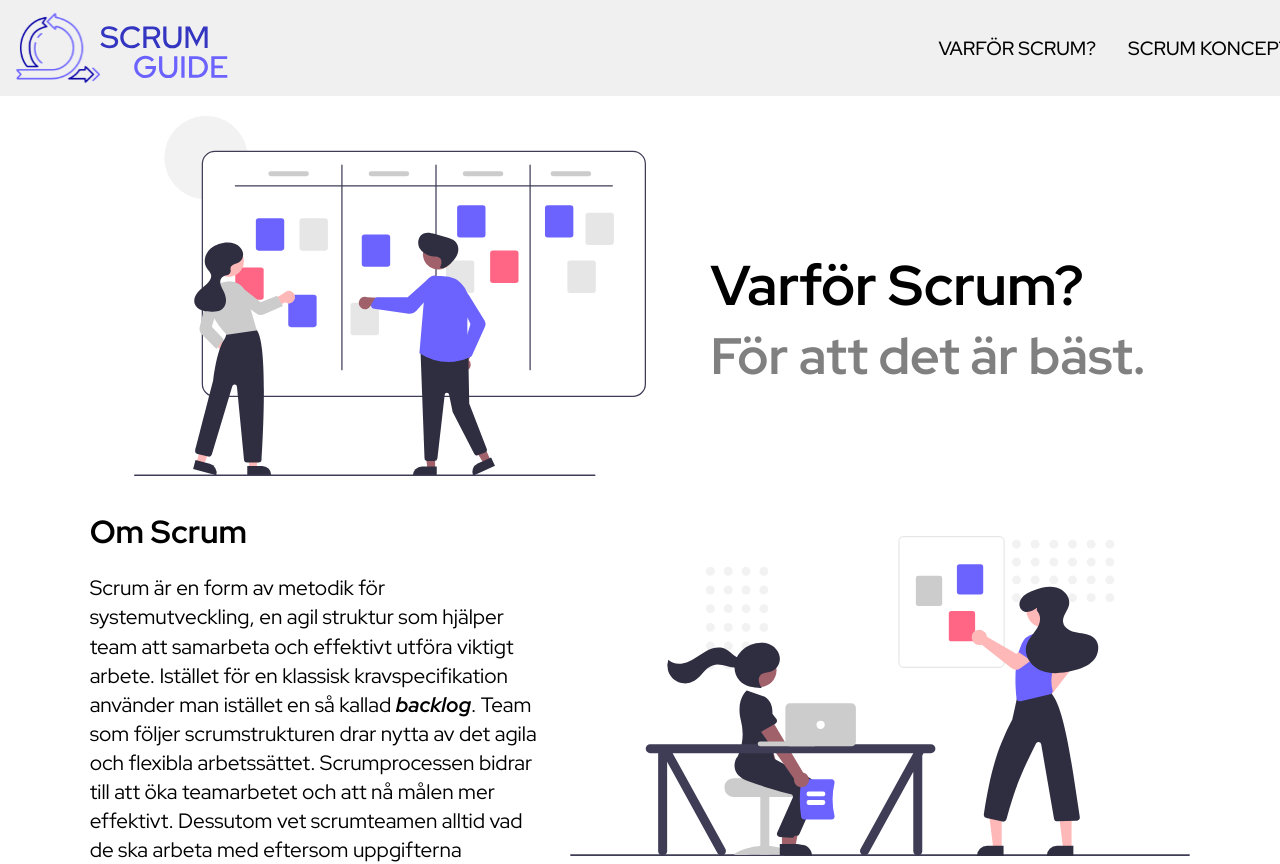
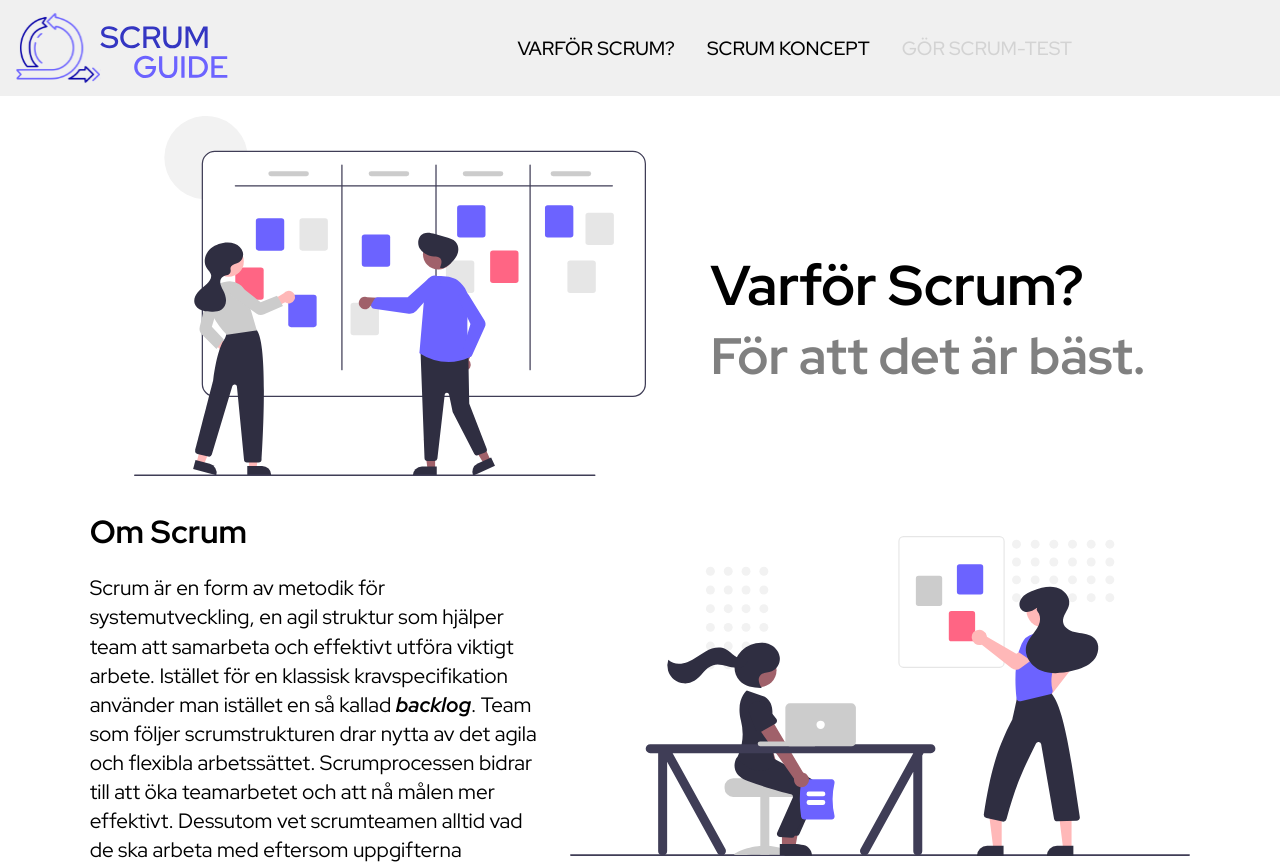
Before and after one commit to hannattaylor/Scrum-Project, a React (Create React App) app: page / in a window 1280 px wide. Shown: the top 864 px of the page. Built offline with nearby package versions, Linux system fonts and the light colour scheme.

Commit message:
#15 fixed header bug

```diff
--- a/src/Components/Header.jsx
+++ b/src/Components/Header.jsx
@@ -1,3 +1,4 @@
+import { useEffect } from "react";
 import { useState } from "react";
 import { Link } from "react-router-dom";
 import logo from "../img/scrum_logo.svg";
@@ -9,15 +10,17 @@ export default function Header() {
 
   const toggleFunction = () => setToggle(!toggle);
 
+  useEffect(() => {
+    if (window.innerWidth >= 750) {
+      setToggle(true);
+    } else {
+      setToggle(false);
+    }
+  });
+
   return (
-    <section className={styles.section}>
+    <section id="section" className={styles.section}>
       <img className={styles.logo} src={logo}></img>
-      <button
-        id="button"
-        aria-expanded={toggle}
-        className={styles.button}
-        onClick={toggleFunction}
-      ></button>
       <nav
         className={styles.nav}
         style={{ transform: toggle ? "translateX(0%)" : "translateX(100%)" }}
@@ -62,11 +65,17 @@ export default function Header() {
             </ul>
           </li>
 
-          <li d="test" className={styles.li}>
+          <li id="test" className={styles.li}>
             GÖR SCRUM-TEST
           </li>
         </ul>
       </nav>
+      <button
+        id="button"
+        aria-expanded={toggle}
+        className={styles.button}
+        onClick={toggleFunction}
+      ></button>
     </section>
   );
 }
--- a/src/Components/Header.module.css
+++ b/src/Components/Header.module.css
@@ -4,6 +4,7 @@
   height: 6rem;
   position: fixed;
   display: flex;
+  justify-content: space-between;
   align-items: center;
   background-color: rgb(240, 240, 240);
 }
@@ -13,7 +14,7 @@
   margin-left: 1rem;
 }
 .nav {
-  display: flex;
+  margin-right: 15%;
 }
 
 .ul {
@@ -55,6 +56,14 @@
   color: white;
 }
 
+li#test {
+  color: lightgray;
+}
+
+ul > .li:last-child {
+  color: lightgray;
+}
+
 @media (max-width: 750px) {
   .logo {
     width: 10rem;
@@ -63,6 +72,7 @@
     height: 5rem;
   }
   .nav {
+    margin: 0;
     z-index: 100;
     height: 100vh;
     position: fixed;
```
